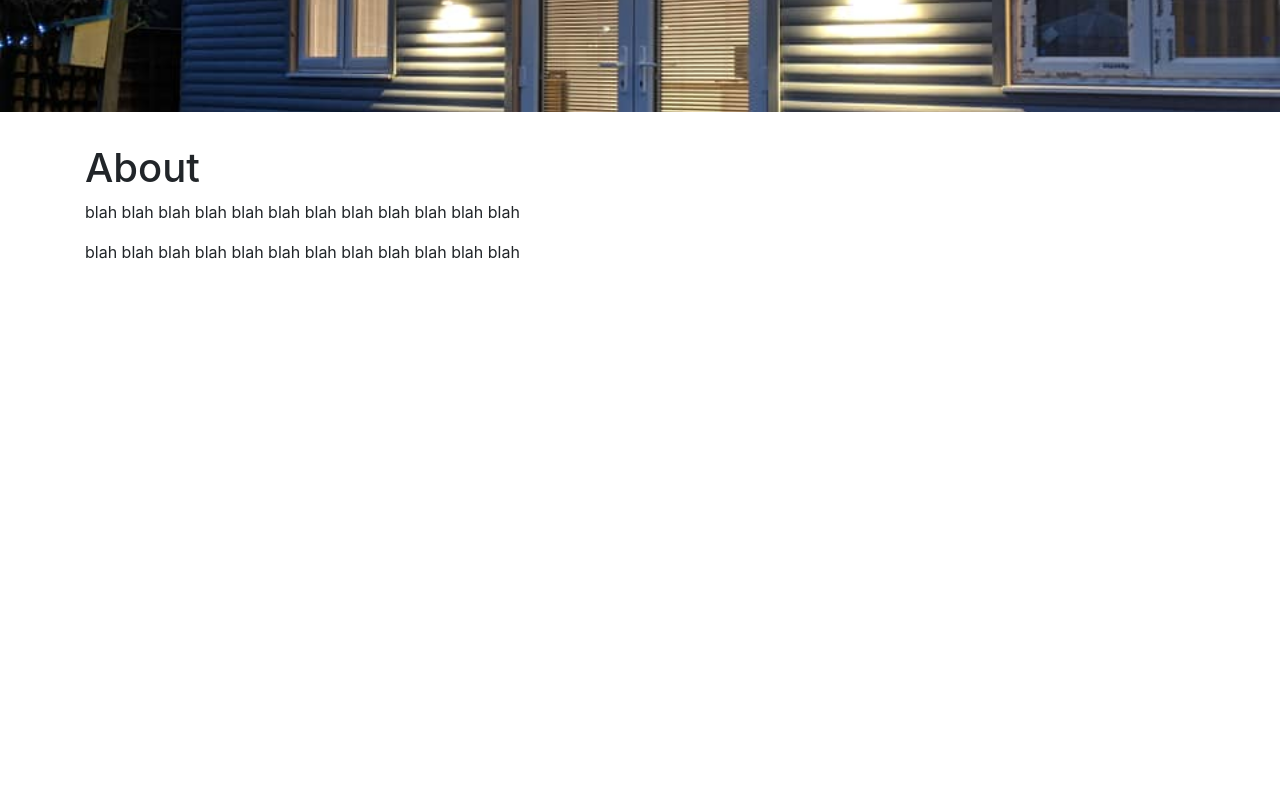
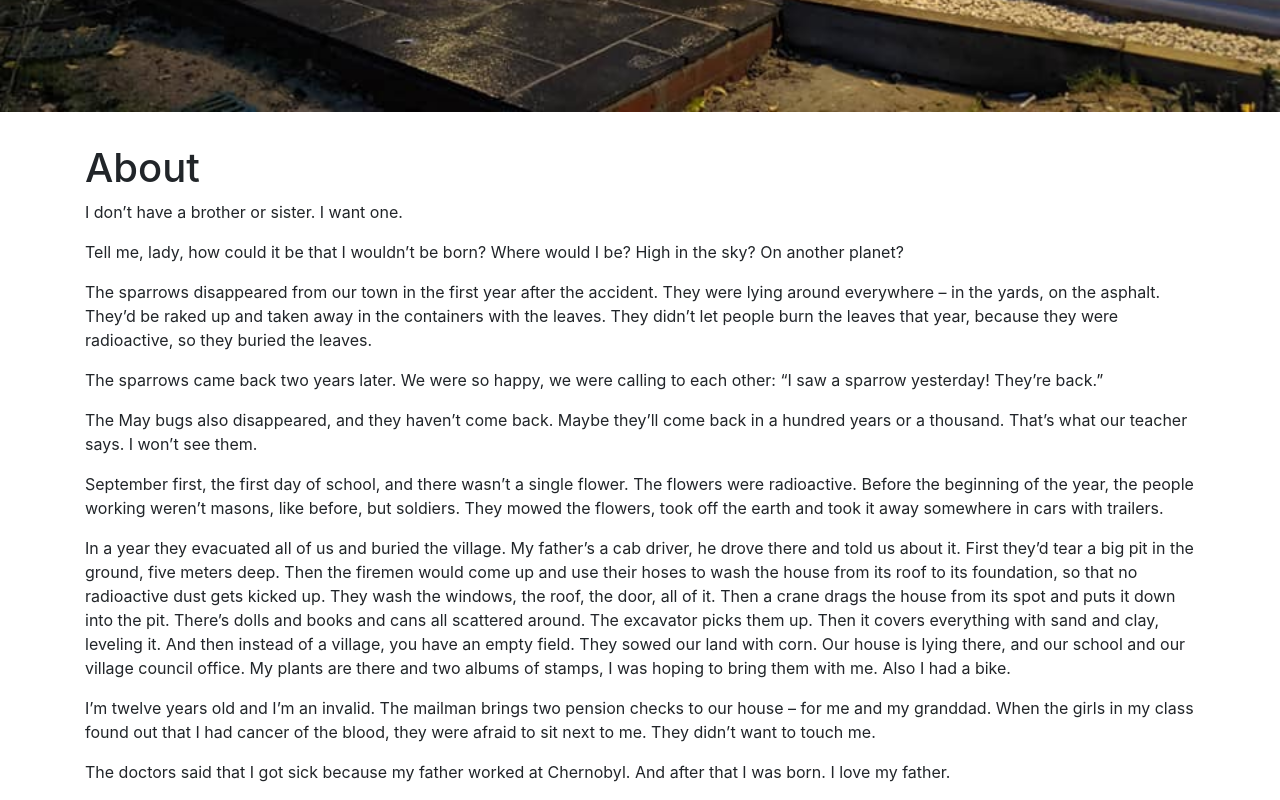
Before and after one commit to HottScall/Concept-Website, a React (Create React App) app: page /about in a window 1280 px wide. Shown: the part 294-1094 px from the top of the page. Before the commit the page ends 800 px from the top, so only its background shows below. Built offline with nearby package versions, Linux system fonts and the light colour scheme.

Commit message:
Added exerpts from a book into the home and about pages just to ensure that the pages scroll down and content remains in tact

```diff
--- a/src/About.js
+++ b/src/About.js
@@ -3,7 +3,57 @@ import React from "react";
 export const About = () => (
   <div>
     <h1>About</h1>
-    <p>blah blah blah blah blah blah blah blah blah blah blah blah</p>
-    <p>blah blah blah blah blah blah blah blah blah blah blah blah</p>
+    <p>I don’t have a brother or sister. I want one.</p>
+    <p>
+      Tell me, lady, how could it be that I wouldn’t be born? Where would I be?
+      High in the sky? On another planet?
+    </p>
+    <p>
+      The sparrows disappeared from our town in the first year after the
+      accident. They were lying around everywhere – in the yards, on the
+      asphalt. They’d be raked up and taken away in the containers with the
+      leaves. They didn’t let people burn the leaves that year, because they
+      were radioactive, so they buried the leaves.
+    </p>
+    <p>
+      The sparrows came back two years later. We were so happy, we were calling
+      to each other: “I saw a sparrow yesterday! They’re back.”
+    </p>
+    <p>
+      The May bugs also disappeared, and they haven’t come back. Maybe they’ll
+      come back in a hundred years or a thousand. That’s what our teacher says.
+      I won’t see them.
+    </p>
+    <p>
+      September first, the first day of school, and there wasn’t a single
+      flower. The flowers were radioactive. Before the beginning of the year,
+      the people working weren’t masons, like before, but soldiers. They mowed
+      the flowers, took off the earth and took it away somewhere in cars with
+      trailers.
+    </p>
+    <p>
+      In a year they evacuated all of us and buried the village. My father’s a
+      cab driver, he drove there and told us about it. First they’d tear a big
+      pit in the ground, five meters deep. Then the firemen would come up and
+      use their hoses to wash the house from its roof to its foundation, so that
+      no radioactive dust gets kicked up. They wash the windows, the roof, the
+      door, all of it. Then a crane drags the house from its spot and puts it
+      down into the pit. There’s dolls and books and cans all scattered around.
+      The excavator picks them up. Then it covers everything with sand and clay,
+      leveling it. And then instead of a village, you have an empty field. They
+      sowed our land with corn. Our house is lying there, and our school and our
+      village council office. My plants are there and two albums of stamps, I
+      was hoping to bring them with me. Also I had a bike.
+    </p>
+    <p>
+      I’m twelve years old and I’m an invalid. The mailman brings two pension
+      checks to our house – for me and my granddad. When the girls in my class
+      found out that I had cancer of the blood, they were afraid to sit next to
+      me. They didn’t want to touch me.
+    </p>
+    <p>
+      The doctors said that I got sick because my father worked at Chernobyl.
+      And after that I was born. I love my father.
+    </p>
   </div>
 );
--- a/src/Home.js
+++ b/src/Home.js
@@ -2,7 +2,31 @@ import React from "react";
 
 export const Home = () => (
   <div>
-    <p>blah blah blah blah blah blah blah blah blah blah blah blah</p>
-    <p>blah blah blah blah blah blah blah blah blah blah blah blah</p>
+    <h1 align="center"> Welcome to L.A Sadler Carpentry</h1>
+    <p>
+      There was a black cloud, and hard rain. The puddles were yellow and green,
+      like someone had poured paint into them. They said it was dust from the
+      flowers. Grandma made us stay in the cellar. She got down on her knees and
+      prayed. And she taught us, too. “Pray! It’s the end of the world. It’s
+      God’s punishment for our sins.” My brother was eight and I was six. We
+      started remembering our sins. He broke the glass can with the raspberry
+      jam, and I didn’t tell my mom that I’d got my new dress caught on a fence
+      and it ripped. I hid it in the closet.
+    </p>
+    <p>
+      Soldiers came for us in cars. I thought the war had started. They were
+      saying these things: “deactivation,” “isotopes.” One soldier was chasing
+      after a cat. The dosimeter was working on the cat like an automatic:
+      click, click. A boy and a girl were chasing the cat, too. The boy was all
+      right, but the girl kept crying, “I won’t give him up!” She was yelling:
+      “Run away, run little girl!” But the soldier had a big plastic bag.
+    </p>
+    <p>
+      I heard – the adults were talking – Grandma was crying – since the year I
+      was born [1986], there haven’t been any boys or girls born in our village.
+      I’m the only one. The doctors said I couldn’t be born. But my mom ran away
+      from the hospital and hid at Grandma’s. So I was born at Grandma’s. I
+      heard them talking about it.
+    </p>
   </div>
 );
```
